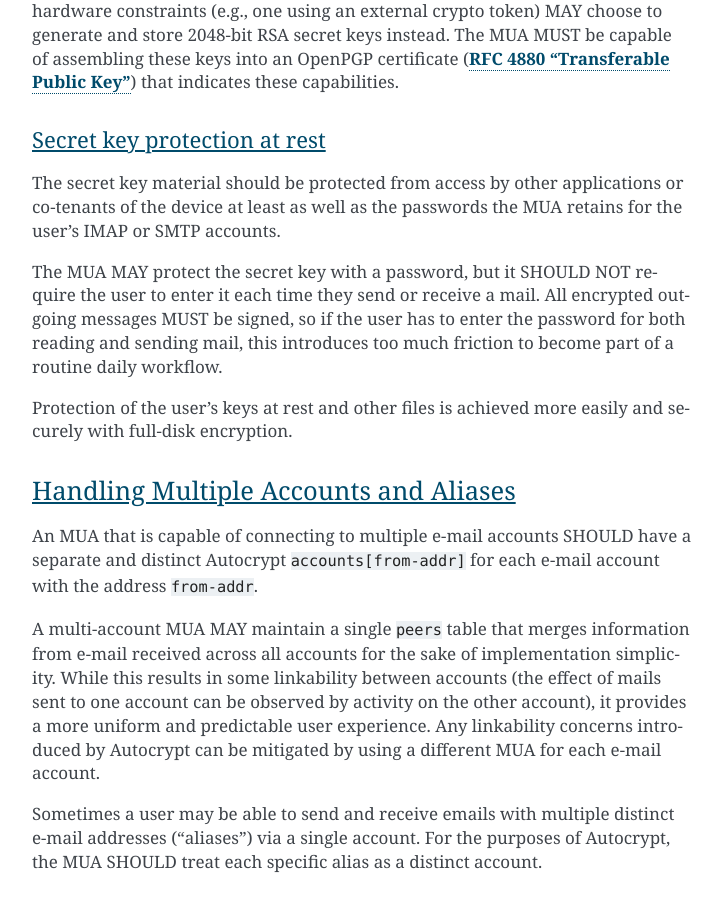
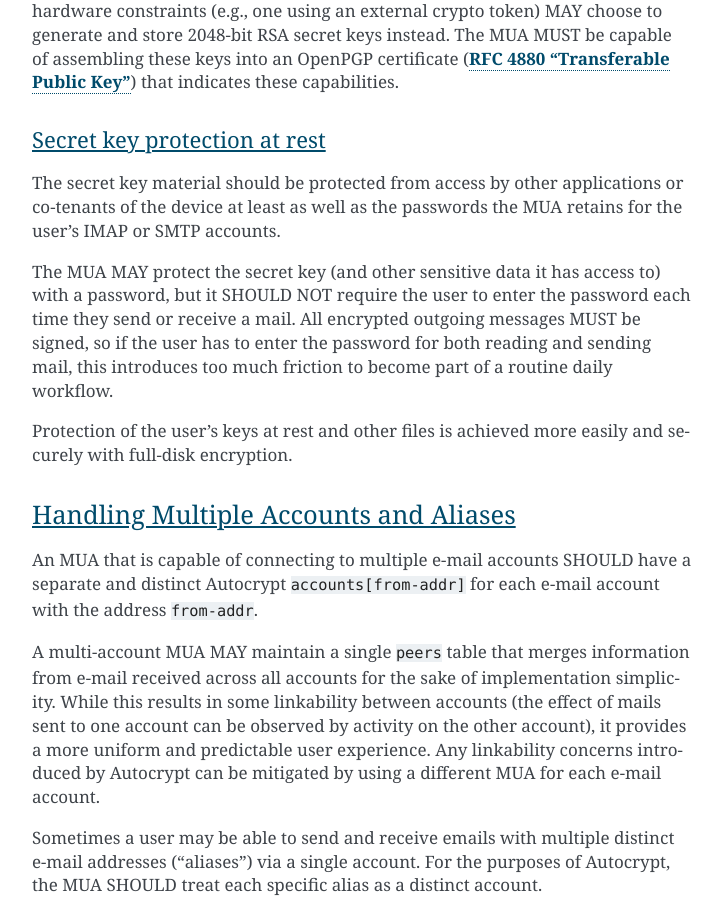
Before and after one commit to autocrypt/autocrypt, a Sphinx documentation site: the page built from doc/level1.rst, in a window 1280 px wide and 900 px high, scrolled down 15131 px. Shown: the whole window, without its empty margins (388-1110 px from the left). Built offline with Sphinx 7.4.7, drawn with Linux system fonts in a browser that asks for light colours; pages that are not in the unit, such as notebooks, are missing from menus.

Commit message:
Indicate that the MUA might also have access to other sensitive info
We're talking about protecting the secret key with a passphrase, but
we haven't mentioned that other secret information might be just as
relevant.

I want the MUA developer to remember that other secret data they hold
(e.g., the contents of encrypted mail) could be just as risky to leak.

```diff
--- a/doc/level1.rst
+++ b/doc/level1.rst
@@ -733,9 +733,10 @@ The secret key material should be protected from access by other
 applications or co-tenants of the device at least as well as the
 passwords the MUA retains for the user's IMAP or SMTP accounts.
 
-The MUA MAY protect the secret key with a password, but it SHOULD NOT
-require the user to enter it each time they send or receive a mail.
-All encrypted outgoing messages MUST be signed, so if the user has to
+The MUA MAY protect the secret key (and other sensitive data it has
+access to) with a password, but it SHOULD NOT require the user to
+enter the password each time they send or receive a mail.  All
+encrypted outgoing messages MUST be signed, so if the user has to
 enter the password for both reading and sending mail, this introduces
 too much friction to become part of a routine daily workflow.
 
```
